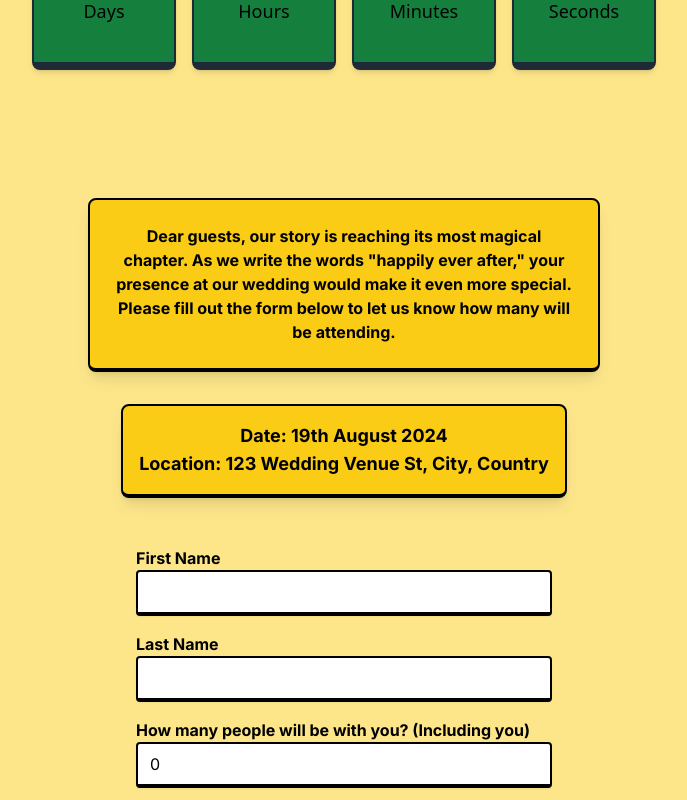
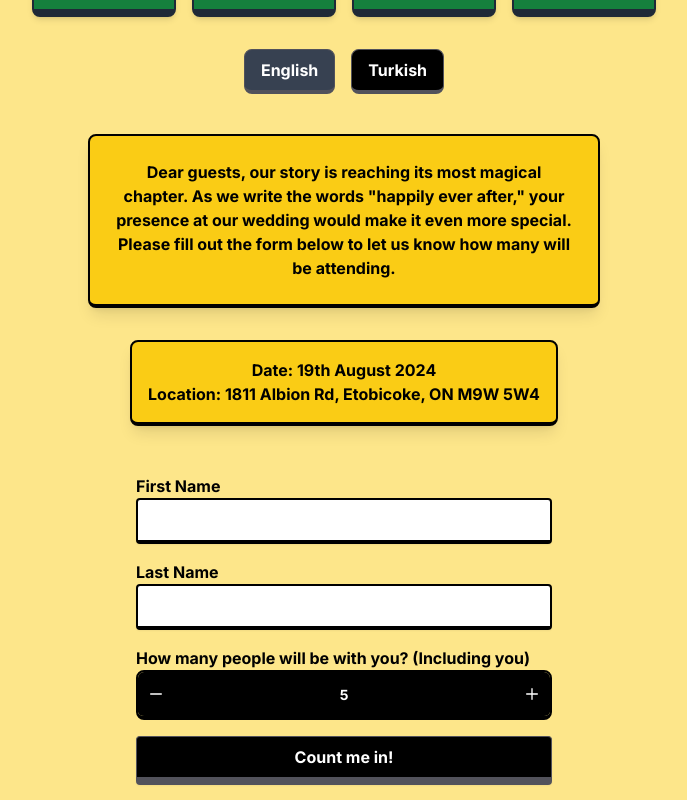
Before and after one commit to enesyesil/weddify, a Next.js app in the folder weddify/: page / in a window 1280 px wide. Shown: the part 260-1060 px from the top of the page, without its empty margins (296-983 px from the left). Built offline with nearby package versions, Linux system fonts and the light colour scheme.

Commit message:
update form and add tr lang

```diff
--- a/weddify/src/components/Footer.tsx
+++ b/weddify/src/components/Footer.tsx
@@ -8,7 +8,7 @@ const Footer: React.FC = () => {
           <p>&copy; 2024 Gaye & Enes Wedding</p>
         </div>
         <div className="text-lg font-bold">
-          <a href="https://www.google.com/maps" target="_blank" rel="noopener noreferrer">
+          <a href="https://www.google.com/maps/dir//edessa+banquet+hall/data=!4m6!4m5!1m1!4e2!1m2!1m1!1s0x882b3b04f4add47d:0xa1c5bc35b233225a?sa=X&ved=1t:3061&ictx=111" target="_blank" rel="noopener noreferrer">
             <button className="bg-green-700 hover:bg-green-600 text-white font-bold py-2 px-4 border-b-4 border-green-900 hover:border-green-700 rounded">
               Get Location
             </button>
--- a/weddify/src/components/InviteForm.tsx
+++ b/weddify/src/components/InviteForm.tsx
@@ -1,12 +1,21 @@
 'use client';
 
-import { useState, useEffect } from 'react';
+import { useState } from 'react';
 
 const InviteForm: React.FC = () => {
   const [firstName, setFirstName] = useState('');
   const [lastName, setLastName] = useState('');
-  const [attendees, setAttendees] = useState<string>('0');
+  const [attendees, setAttendees] = useState<number>(5); // Default value as 5
   const [responseMessage, setResponseMessage] = useState('');
+  const [submitted, setSubmitted] = useState(false);
+
+  const handleDecrement = () => {
+    setAttendees((prev) => Math.max(1, prev - 1));
+  };
+
+  const handleIncrement = () => {
+    setAttendees((prev) => Math.min(50, prev + 1));
+  };
 
   const handleSubmit = async (e: React.FormEvent) => {
     e.preventDefault();
@@ -19,24 +28,18 @@ const InviteForm: React.FC = () => {
       body: JSON.stringify({
         firstName,
         lastName,
-        attendees: parseInt(attendees),
+        attendees,
       }),
     });
 
     const data = await response.json();
     if (data.success) {
       setResponseMessage('Thank you for your response!');
+      setSubmitted(true);
     } else {
       setResponseMessage('Failed to submit your response. Please try again.');
     }
   };
-
-  useEffect(() => {
-    // Ensure attendees is always a valid number string
-    if (isNaN(parseInt(attendees))) {
-      setAttendees('0');
-    }
-  }, [attendees]);
 
   return (
     <div className="w-full mx-auto p-4 max-w-md">
@@ -62,20 +65,42 @@ const InviteForm: React.FC = () => {
           />
         </div>
         <div className="mb-4">
-          <label className="block text-black font-bold">How many people will be with you? (Including you)</label>
-          <input
-            type="number"
-            className="w-full px-3 py-2 border-2 border-black border-b-4 bg-white text-black rounded shadow-sm focus:outline-none focus:ring-black focus:border-black"
-            value={attendees}
-            onChange={(e) => setAttendees(e.target.value)}
-            required
-          />
+          <label htmlFor="quantity-input" className="block text-black font-bold">How many people will be with you? (Including you)</label>
+          <div className="relative flex items-center border-2 border-black border-b-4 rounded-lg overflow-hidden">
+            <button
+              type="button"
+              onClick={handleDecrement}
+              className="bg-black hover:bg-stone-800 border-0 text-white p-3 h-11 focus:ring-gray-100 focus:ring-2 focus:outline-none"
+            >
+              <svg className="w-3 h-3" aria-hidden="true" xmlns="http://www.w3.org/2000/svg" fill="none" viewBox="0 0 18 2">
+                <path stroke="currentColor" stroke-linecap="round" stroke-linejoin="round" stroke-width="2" d="M1 1h16"/>
+              </svg>
+            </button>
+            <input
+              type="text"
+              id="quantity-input"
+              value={attendees}
+              readOnly
+              className="bg-black border-0 text-white font-bold text-center text-sm focus:ring-blue-500 focus:border-blue-500 block w-full h-11"
+              required
+            />
+            <button
+              type="button"
+              onClick={handleIncrement}
+              className="bg-black hover:bg-stone-800 border-0 text-white p-3 h-11 focus:ring-gray-100 focus:ring-2 focus:outline-none"
+            >
+              <svg className="w-3 h-3" aria-hidden="true" xmlns="http://www.w3.org/2000/svg" fill="none" viewBox="0 0 18 18">
+                <path stroke="currentColor" stroke-linecap="round" stroke-linejoin="round" stroke-width="2" d="M9 1v16M1 9h16"/>
+              </svg>
+            </button>
+          </div>
         </div>
         <button
           type="submit"
           className="w-full bg-black text-white py-2 rounded shadow-sm font-bold py-2 px-4 border border-b-8 border-zinc-600 transition duration-200 ease-in-out transform hover:scale-105 focus:outline-none focus:ring-2 focus:ring-offset-2 focus:ring-black"
+          disabled={submitted}
         >
-          Count me in!
+          {submitted ? 'Already Submitted' : 'Count me in!'}
         </button>
       </form>
       {responseMessage && <p className="text-black font-bold mt-4">{responseMessage}</p>}
--- a/weddify/src/components/InviteInfo.tsx
+++ b/weddify/src/components/InviteInfo.tsx
@@ -1,23 +1,48 @@
 'use client';
 
+import { useState } from 'react';
 import Navbar from '../components/Navbar';
 import CountdownTimer from '../components/CountdownTimer';
 import InviteForm from '../components/InviteForm';
 import Footer from '../components/Footer';
+import LanguageSwitcher from '../components/LanguageSwitcher';
+
+type Language = 'en' | 'tr';
 
 const InvitePage: React.FC = () => {
+  const [currentLanguage, setCurrentLanguage] = useState<Language>('en');
+
+  const messages: Record<Language, { main: string; date: string; location: string }> = {
+    en: {
+      main: 'Dear guests, our story is reaching its most magical chapter. As we write the words "happily ever after," your presence at our wedding would make it even more special. Please fill out the form below to let us know how many will be attending.',
+      date: 'Date: 19th August 2024',
+      location: 'Location: 1811 Albion Rd, Etobicoke, ON M9W 5W4',
+    },
+    tr: {
+      main: 'Değerli misafirlerimiz, hikayemiz en büyülü bölümüne ulaşıyor. "Sonsuza dek mutlu yaşadılar" sözlerini yazarken, düğünümüzde sizin de bulunmanız bu anı daha da özel kılacaktır. Katılacak kişi sayısını aşağıdaki formu doldurarak bize bildiriniz.',
+      date: 'Tarih: 19 Ağustos 2024',
+      location: 'Konum: 1811 Albion Rd, Etobicoke, ON M9W 5W4',
+    },
+  };
+
+  const handleLanguageChange = (language: Language) => {
+    setCurrentLanguage(language);
+  };
+
+  const currentMessage = messages[currentLanguage];
+
   return (
     <div className="min-h-screen flex flex-col bg-amber-200 p-4">
       <Navbar />
       <div className="flex flex-col justify-center items-center flex-grow">
         <CountdownTimer targetDate="2024-08-19T19:30:00" />
-        <div className="bg-yellow-400 text-black text-center font-bold p-6 mt-24 mb-4 border-2 border-b-4 border-black rounded-lg shadow-lg max-w-lg mx-auto">
-          Dear guests, our story is reaching its most magical chapter. As we write the words &quot;happily ever after,&quot; your presence at our wedding would make it even more special.
-          Please fill out the form below to let us know how many will be attending.
+        <LanguageSwitcher currentLanguage={currentLanguage} onLanguageChange={handleLanguageChange} />
+        <div className="bg-yellow-400 text-black text-center font-bold p-6 mt-6 mb-4 border-2 border-b-4 border-black rounded-lg shadow-lg max-w-lg mx-auto">
+          {currentMessage.main}
         </div>
         <div className="bg-yellow-400 text-black text-center p-4 mt-4 mb-8 border-2 border-black border-b-4 rounded-lg shadow-lg max-w-lg mx-auto">
-          <p className="text-lg font-bold">Date: 19th August 2024</p>
-          <p className="text-lg font-bold">Location: 123 Wedding Venue St, City, Country</p>
+          <p className="text-md font-bold">{currentMessage.date}</p>
+          <p className="text-md font-bold">{currentMessage.location}</p>
         </div>
         <InviteForm />
       </div>
--- /dev/null
+++ b/weddify/src/components/LanguageSwitcher.tsx
@@ -0,0 +1,29 @@
+'use client';
+
+type Language = 'en' | 'tr';
+
+interface LanguageSwitcherProps {
+  currentLanguage: Language;
+  onLanguageChange: (language: Language) => void;
+}
+
+const LanguageSwitcher: React.FC<LanguageSwitcherProps> = ({ currentLanguage, onLanguageChange }) => {
+  return (
+    <div className="flex justify-center mb-4">
+      <button
+        onClick={() => onLanguageChange('en')}
+        className={`px-4 py-2 mx-2 border border-b-4 border-zinc-600 rounded-lg font-bold ${currentLanguage === 'en' ? 'bg-gray-700 text-white' : ' bg-black text-white'}`}
+      >
+        English
+      </button>
+      <button
+        onClick={() => onLanguageChange('tr')}
+        className={`px-4 py-2 mx-2 border border-b-4 border-zinc-600 rounded-lg font-bold ${currentLanguage === 'tr' ? 'bg-gray-700 text-white' : 'bg-black text-white'}`}
+      >
+        Turkish
+      </button>
+    </div>
+  );
+};
+
+export default LanguageSwitcher;
--- a/weddify/src/components/Navbar.tsx
+++ b/weddify/src/components/Navbar.tsx
@@ -1,19 +1,16 @@
-import React from 'react';
+'use client';
 
 const Navbar: React.FC = () => {
   return (
-    <nav className="w-full bg-black text-white border-2 border-b-8 border-zinc-500 p-6 mb-16 rounded-lg">
-      <div className="container mx-auto flex justify-between items-center">
-
-        <div className="text-4xl font-bold">
-          <a href="#" className="hover:text-z-400">Gaye & Enes</a>
-        </div>
+    <nav className="bg-black border border-b-4 border-zinc-600 text-white rounded-lg w-full p-4 mb-8">
+      <div className="max-w-full mx-auto flex justify-between items-center">
+        <div className="text-2xl font-bold">Gaye & Enes Wedding</div>
         <div className="text-lg font-bold">
-        <a href="https://www.google.com/maps" target="_blank" rel="noopener noreferrer">
-      <button className="bg-green-700 hover:bg-green-600 text-white font-bold py-2 px-4 border-b-4 border-green-900 hover:border-green-700 rounded">
-        Get Location
-      </button>
-    </a>
+          <a href="https://www.google.com/maps/dir//edessa+banquet+hall/data=!4m6!4m5!1m1!4e2!1m2!1m1!1s0x882b3b04f4add47d:0xa1c5bc35b233225a?sa=X&ved=1t:3061&ictx=111" target="_blank" rel="noopener noreferrer">
+            <button className="bg-green-700 hover:bg-green-600 text-white font-bold py-2 px-4 border-b-4 border-green-900 hover:border-green-700 rounded">
+              Get Location
+            </button>
+          </a>
         </div>
       </div>
     </nav>
```
